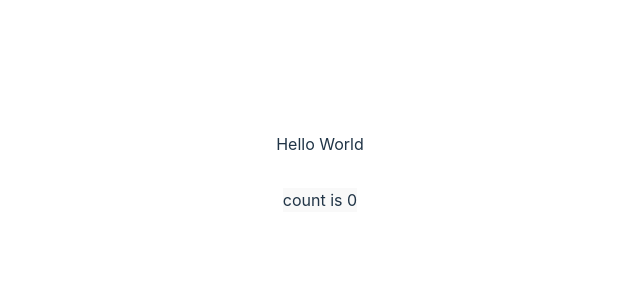
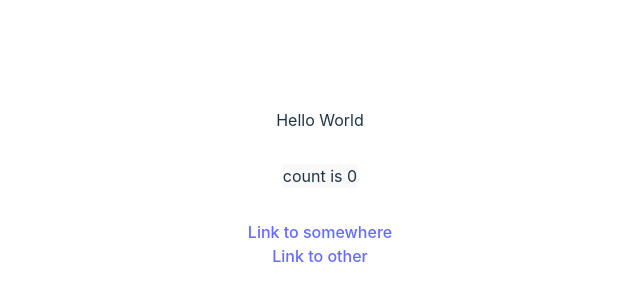
Before and after one commit to BenBarrett89/BenBarrett89.github.io, a React (Vite) app: page / in a window 1280 px wide. Shown: the part 212-512 px from the top of the page, without its empty margins (320-960 px from the left). Built offline with nearby package versions, Linux system fonts and the light colour scheme.

Commit message:
Try adding another route to see how GitHub pages handles it

```diff
--- a/src/App.tsx
+++ b/src/App.tsx
@@ -14,6 +14,14 @@ function App() {
           count is {count}
         </button>
       </div>
+      <div>
+        <p className="py-2">
+          <a href="/somewhere">Link to somewhere</a>
+        </p>
+        <p className="py-2">
+          <a href="/other">Link to other</a>
+        </p>
+      </div>
     </>
   )
 }
--- a/src/main.tsx
+++ b/src/main.tsx
@@ -14,6 +14,11 @@ const router = createBrowserRouter([
     element: <App/>,
     errorElement: <ErrorPage/>
   },
+  {
+    path: "/somewhere",
+    element: <App/>,
+    errorElement: <ErrorPage/>
+  },
 ])
 
 ReactDOM.createRoot(document.getElementById('root')!).render(
```
